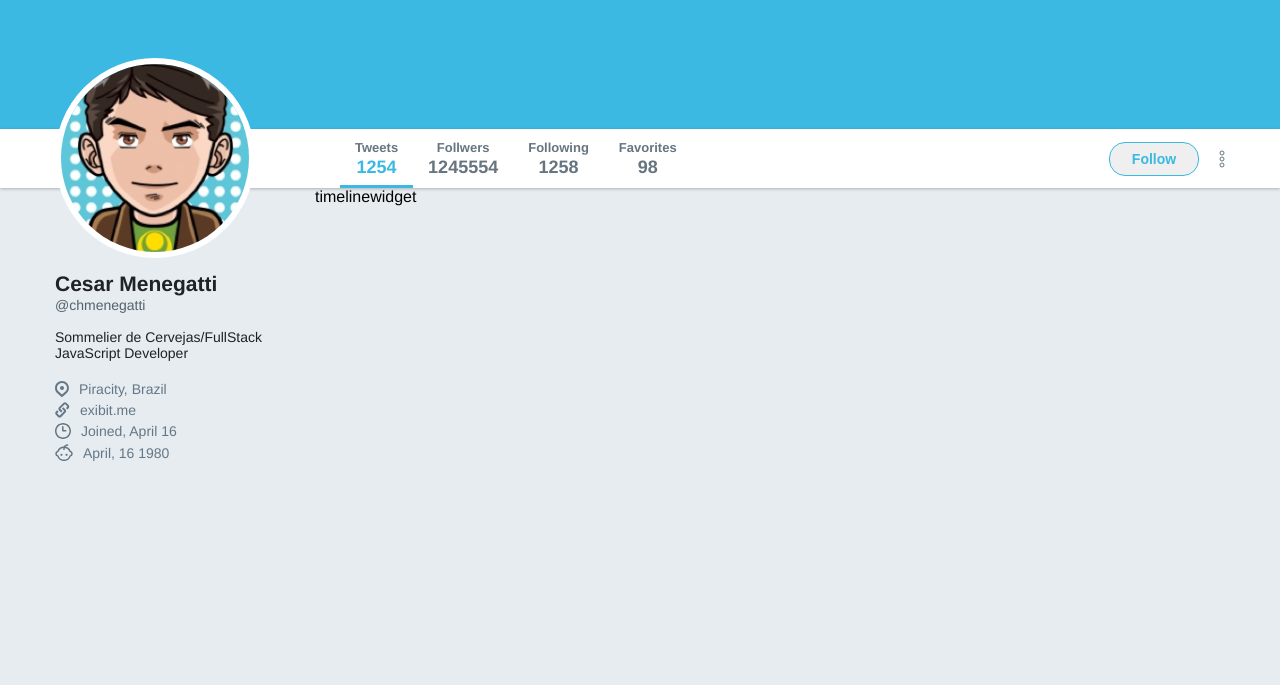
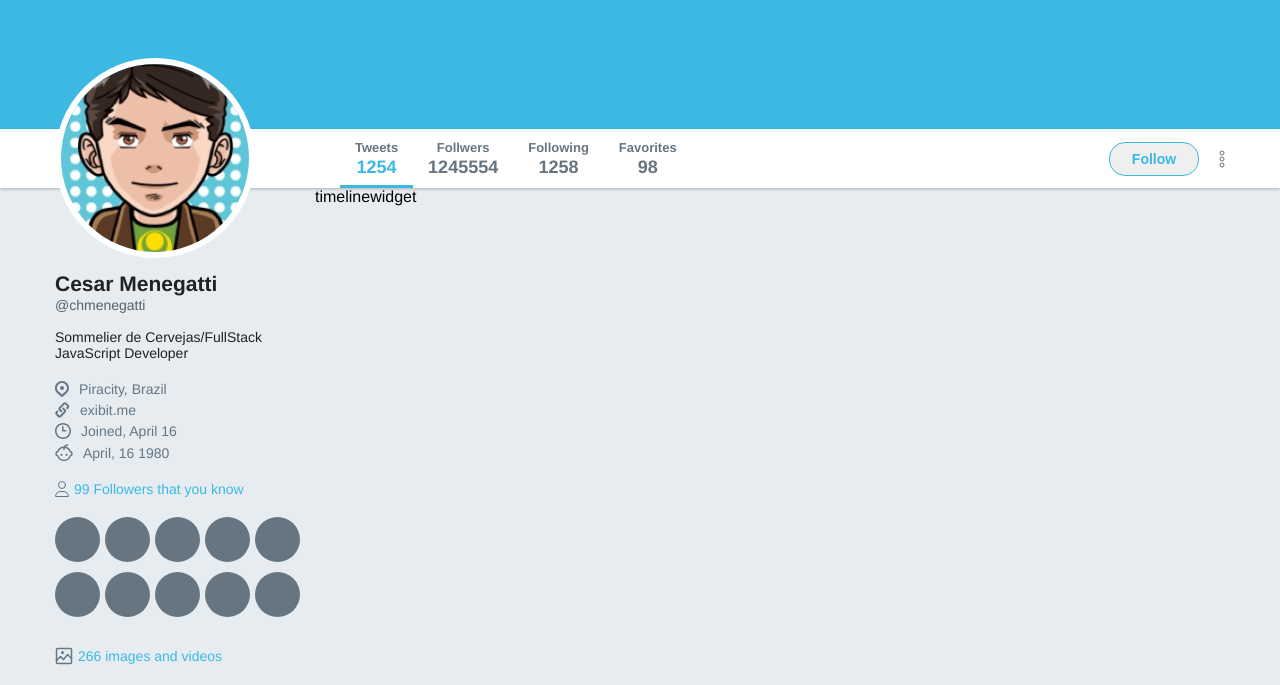
Before and after one commit to chmenegatti/flexbox, a plain HTML site: page index.html in a window 1280 px wide. Shown: the part 297-982 px from the top of the page. Before the commit the page ends 800 px from the top, so only its background shows below. Drawn offline with Linux system fonts and the light colour scheme.

Commit message:
Flexbox course

```diff
--- a/index.html
+++ b/index.html
@@ -61,12 +61,39 @@
       <h1>Cesar Menegatti</h1>
       <span>@chmenegatti</span>
       <p>Sommelier de Cervejas/FullStack JavaScript Developer</p>
-      <ul>
+      <ul class="list">
         <li><img src="/images/place.svg" alt="From">Piracity, Brazil</li>
         <li><img src="/images/url.svg" alt="Follow">exibit.me</li>
         <li><img src="/images/joined.svg" alt="Joined">Joined, April 16</li>
         <li><img src="/images/born.svg" alt="Born At">April, 16 1980</li>
       </ul>
+      <div class="widget followers">
+        <strong><img src="/images/followers.svg" alt="Followers">99 Followers that you know</strong>
+        <ul>
+          <li></li>
+          <li></li>
+          <li></li>
+          <li></li>
+          <li></li>
+          <li></li>
+          <li></li>
+          <li></li>
+          <li></li>
+          <li></li>
+        </ul>
+      </div>
+      <div class="widget images">
+        <strong><img src="/images/images.svg" alt="Images">266 images and videos</strong>
+        <ul>
+          <li></li>
+          <li></li>
+          <li></li>
+          <li></li>
+          <li></li>
+          <li></li>
+        </ul>
+      </div>
+
     </aside>
 
     <section class="timeline">
--- a/style.css
+++ b/style.css
@@ -225,7 +225,7 @@ div.wrapper-content aside.profile ul {
 
 }
 
-div.wrapper-content aside.profile li {
+div.wrapper-content aside.profile ul.list li {
   font-size: 14px;
   color: #657786;
   display: flex;
@@ -233,10 +233,41 @@ div.wrapper-content aside.profile li {
   margin-top: 5px;
 }
 
-div.wrapper-content aside.profile li:first-child {
+div.wrapper-content aside.profile ul.list li:first-child {
   margin-top: 0;
 }
-div.wrapper-content aside.profile li img{
+div.wrapper-content aside.profile ul.list li img{
   margin-right: 10px;
 
 }
+
+div.wrapper-content aside.profile .widget {
+  margin-top: 20px;
+}
+
+div.wrapper-content aside.profile .widget strong {
+  font-weight: normal;
+  color: #3bb9e3;
+  font-size: 14px;
+  display: flex;
+  align-items: center;
+}
+div.wrapper-content aside.profile .widget strong img {
+  margin-right: 5px;
+}
+
+div.wrapper-content aside.profile .followers ul {
+  list-style: none;
+  display: flex;
+  flex-wrap: wrap;
+}
+
+div.wrapper-content aside.profile .followers ul li {
+  width: 45px;
+  height: 45px;
+  background: #667580;
+  border-radius: 50%;
+  flex-shrink: 0;
+  margin: 0 5px 10px 0;
+
+}
```
